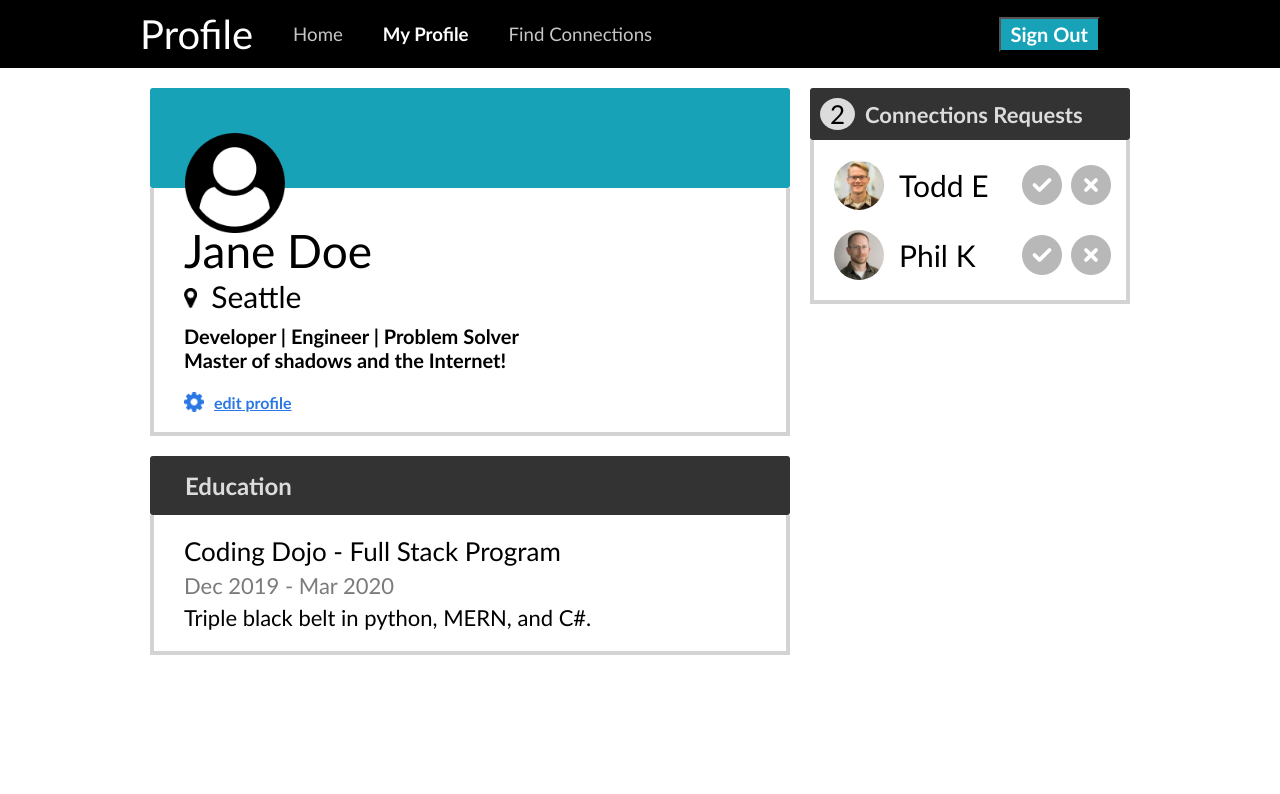
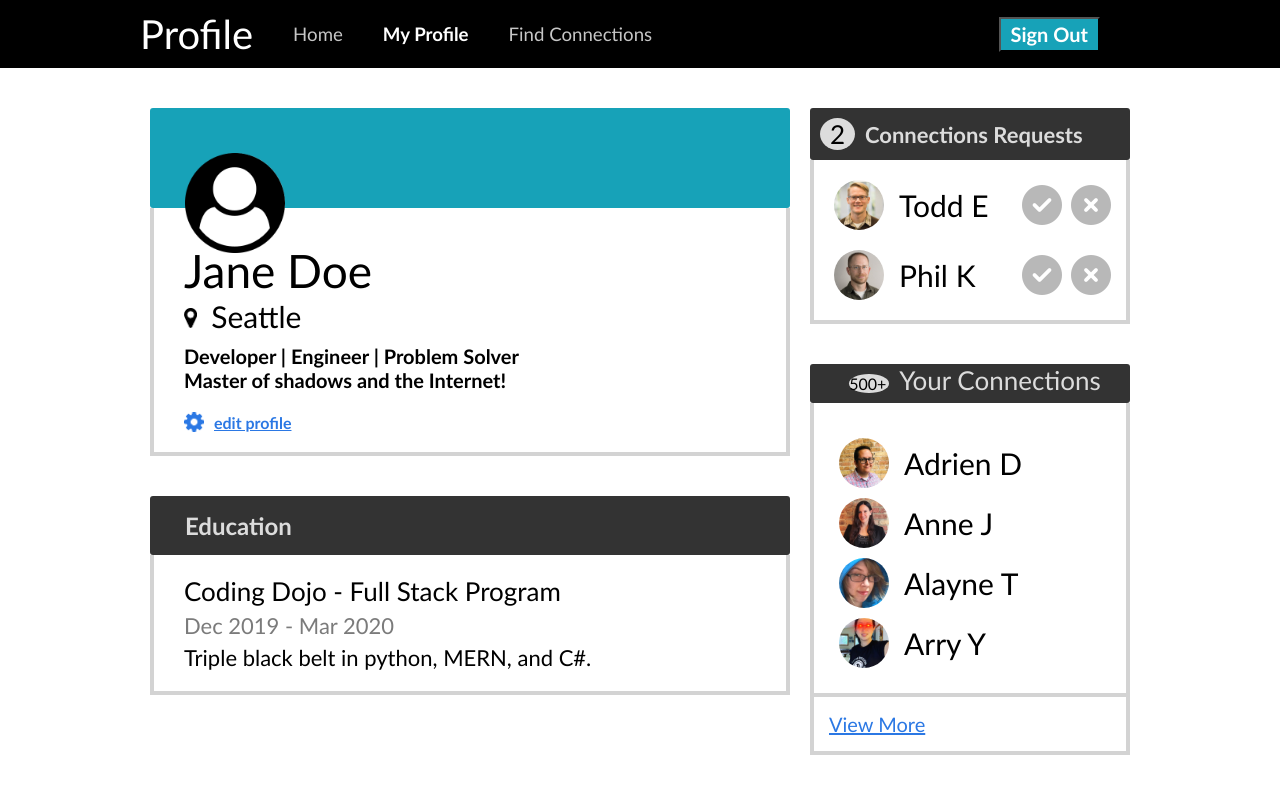
Before and after one commit to BraxtonWalters/Web_Fun, a plain HTML site: page CSS/Walters_Braxton_Profile_Page/index.html in a window 1280 px wide. Drawn offline with Linux system fonts and the light colour scheme.

Commit message:
finished profile page asgmt

```diff
--- a/CSS/Walters_Braxton_Profile_Page/index.html
+++ b/CSS/Walters_Braxton_Profile_Page/index.html
@@ -89,7 +89,37 @@
                 </div>
             </div>
             <div class="bottomColR mt-20">
-
+                <div class="upperCon">
+                    <div class="numConnections flex ali">
+                        <p>500+</p>
+                    </div>
+                    <div class="titleConnection">
+                        <p>Your Connections</p>
+                    </div>
+                </div>
+                <div class="lowwerCon">
+                    <div class="connection">
+                        <img class="userCRImg1" src="./images/adrien-s.jpg" alt="Adrien">
+                        <p class="userCR2">Adrien D</p>
+                    </div>
+                    <div class="connection">
+                        <img src="./images/anne-s.jpg" alt="Anne" class="userCRImg1">
+                        <p class="userCR2">Anne J</p>
+                    </div>
+                    <div class="connection">
+                        <img src="./images/jane-m.jpg" alt="Alayne" class="userCRImg1">
+                        <p class="userCR2">Alayne T</p>
+                    </div>
+                    <div class="connection">
+                        <img src="./images/arry-s.jpg" alt="Arry" class="userCRImg1">
+                        <p class="userCR2">Arry Y</p>
+                    </div>
+                </div>
+                <div class="lowwestCon">
+                    <div class="viewMore">
+                        <a href="#" class="vMore">View More</a>
+                    </div>
+                </div>
             </div>
         </div>
     </div>
--- a/CSS/Walters_Braxton_Profile_Page/style.css
+++ b/CSS/Walters_Braxton_Profile_Page/style.css
@@ -24,7 +24,7 @@
 }
 
 .mt-20 {
-    margin-top: 20px;
+    margin-top: 40px;
 }
 
 .flex {
@@ -258,4 +258,65 @@
 .userCR1 {
     font-size: 30px;
     margin-left: 15px;
+    margin-right: 10px;
 }
+
+.userCR2 {
+    font-size: 30px;
+    margin-left: 15px;
+    margin-right: 10px;
+    margin-top: 10px;
+}
+
+.userCRImg1 {
+    border-radius: 50%;
+    height: 50px;
+    margin-top: 10px;
+}
+
+.upperCon {
+    background-color: #333333;
+    border-radius: 3px;
+    display: flex;
+    justify-content: center;
+
+
+}
+
+.lowwerCon {
+    padding: 25px;
+    border: 4px solid lightgray;
+    border-top: none;
+    border-bottom: none;
+
+}
+
+.numConnections {
+    background-color: rgb(220, 220, 220);
+    border-radius: 100%;
+    width: 40px;
+    display: flex;
+    align-items: center;
+    margin: 10px;
+}
+
+.connection {
+    display: flex;
+    align-items: center;
+
+}
+
+.lowwestCon {
+    border: 4px solid lightgray;
+    padding: 15px;
+}
+
+.vMore {
+    color: #2b78e4;
+    font-size: 20px;
+}
+
+.titleConnection > p {
+    font-size: 26px;
+    color: rgb(220, 220, 220);
+}
```
Also changed, not shown: 1 other file.
